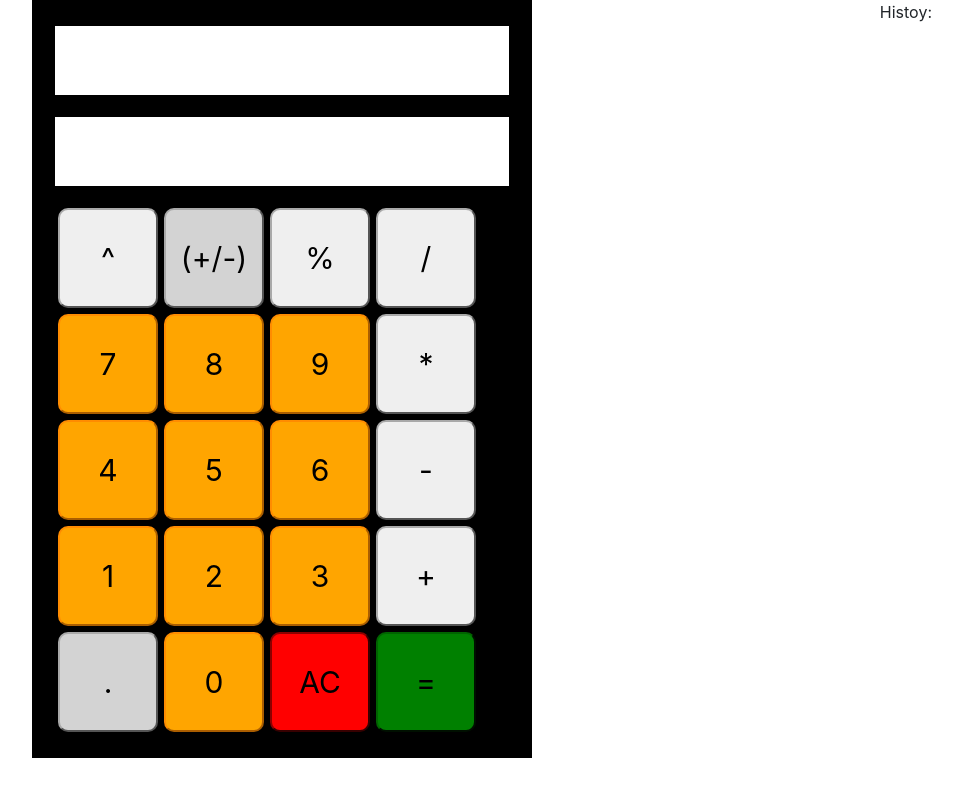
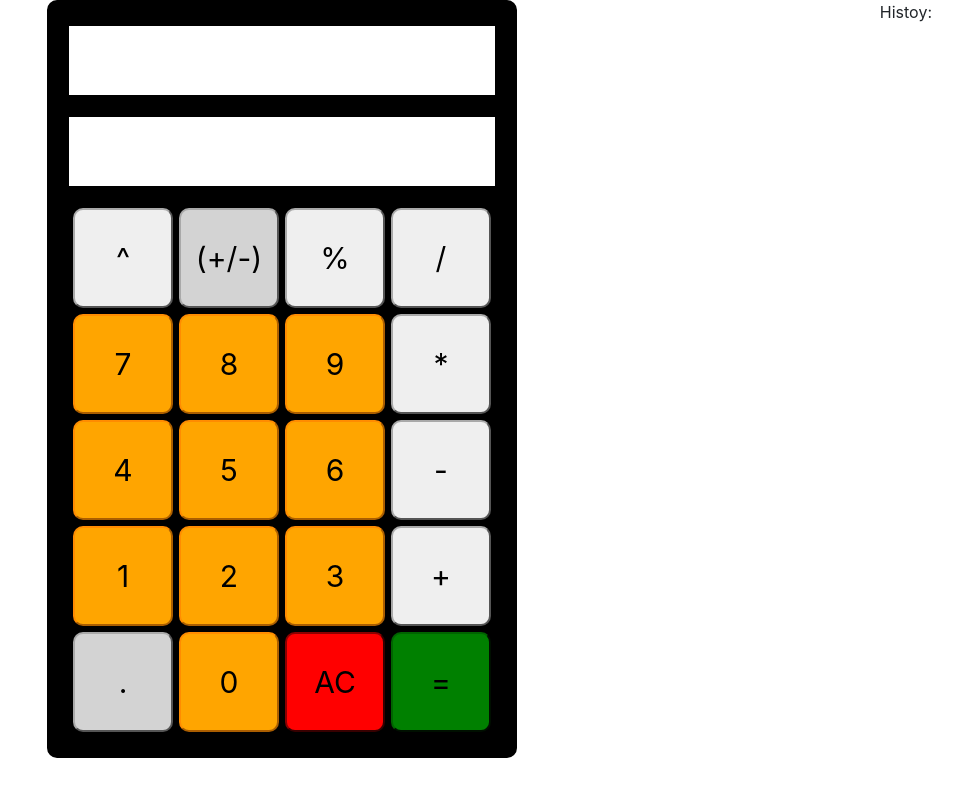
Before and after one commit to jasonhuels/calc, a plain HTML site: page index.html in a window 1280 px wide. Shown: the whole page, without its empty margins (73-1035 px from the left). Drawn offline with Linux system fonts and the light colour scheme.

Commit message:
add radius to calculator body

```diff
--- a/css/styles.css
+++ b/css/styles.css
@@ -52,11 +52,12 @@ button {
 }
 
 #calculator {
-  width: 500px;
+  width: 470px;
   /* height: 900px; */
   padding: 20px;
   border: solid black;
   background-color: black;
+  border-radius: 10px;
 }
 
 #button-land {
```
